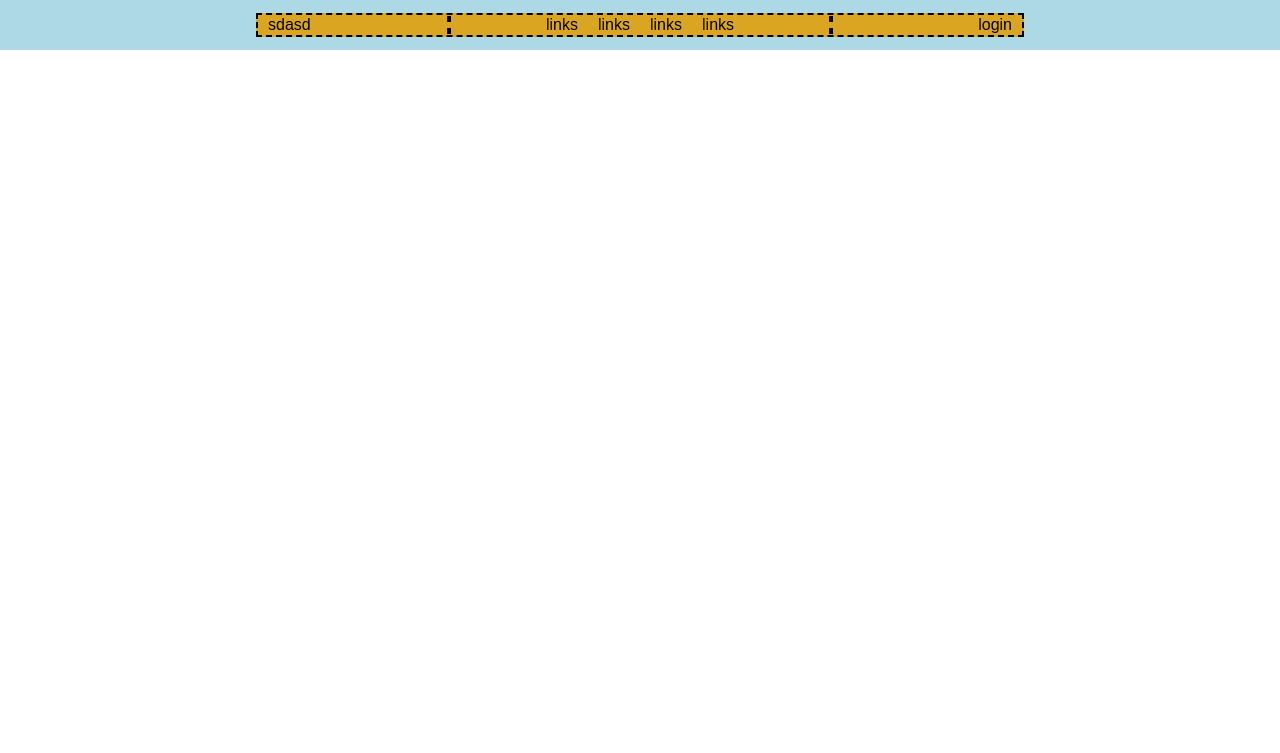
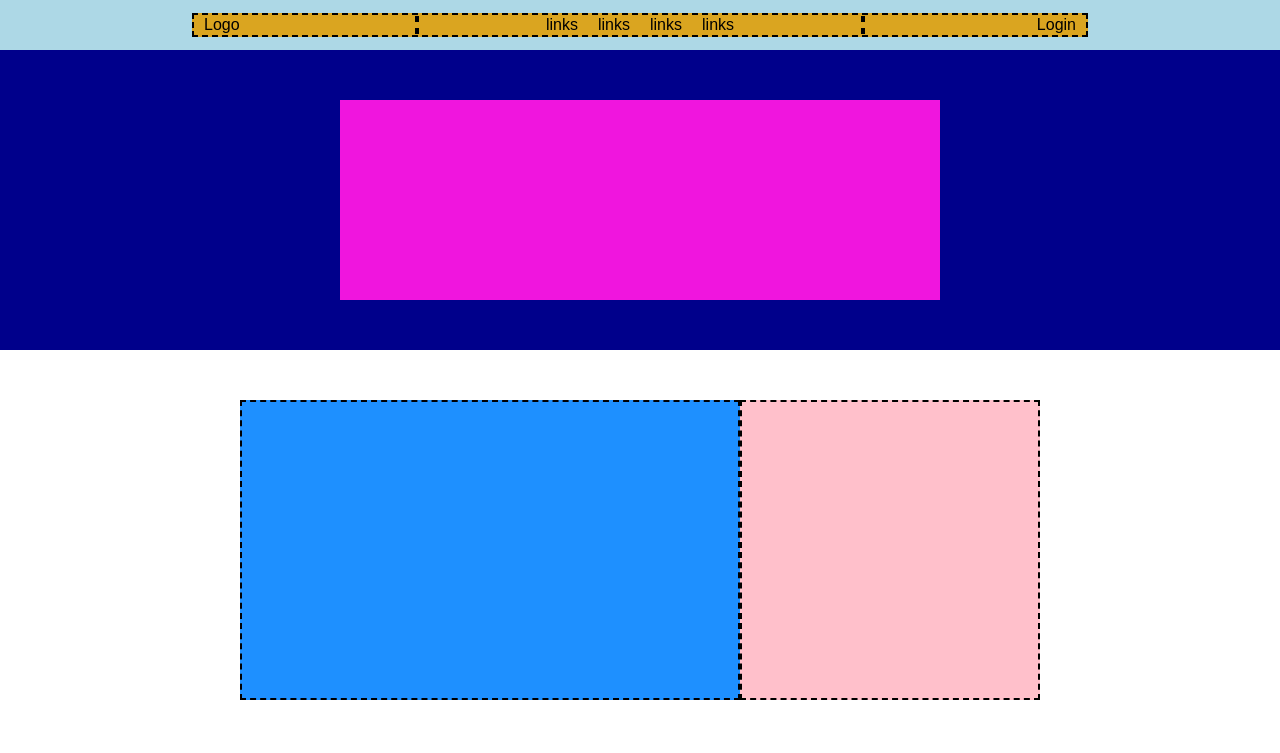
Before and after one commit to Gabrieleabu23/htmlcss-struttura-discord, a plain HTML site: page index.html in a window 1280 px wide. Drawn offline with Linux system fonts and the light colour scheme; a web font is replaced by a local one.

Commit message:
header complete and first main's section

```diff
--- a/css/style.css
+++ b/css/style.css
@@ -4,7 +4,7 @@
     padding: 0;
     font-family: 'Whitney', sans-serif;
 }
-header{
+#intestazione{
     /* debug */
     background-color: #add8e6;
     height: 50px;
@@ -15,7 +15,7 @@ header{
 }
 .container_nav{
     background-color: #daa520 ;
-    flex-basis: 60%;
+    flex-basis: 70%;
     /* height: 50px */
     align-items: center;
     /* justify-content: space-between; */
@@ -59,3 +59,45 @@ a{
     text-decoration: none;
     color: black;
 }
+#blu_square_header{
+    display: flex;
+    background-color: #00008b;
+    align-items: center;
+    justify-content: center;
+    height: 300px;
+}
+#violet_square_header{
+    display: flex;
+    align-items: center;
+    justify-content: center;
+    background-color: rgb(240, 21, 222);
+    /* justify-content: center; */
+    height: 200px;
+    width: 600px;
+}
+.square_main{
+    display: flex;
+    justify-content: center;
+    align-items: center;
+    height: 400px;
+}
+.square_pink_main{
+    background-color: #ffc0cb;
+    width: 300px;
+    height: 300px;
+    border: 2px dashed black;
+
+}
+.square_blue_main{
+    border: 2px dashed black;
+    background-color: #1e90ff;
+    width: 500px;
+    height: 300px;
+
+}
+/* .gray{
+    background-color:#d3d3d3;
+}
+.square_main.gray > .square_pink_main{
+    order:-1
+} */
--- a/index.html
+++ b/index.html
@@ -11,21 +11,37 @@
 </head>
 <body>
     <header>
+        <section id="intestazione">
             <div class="container_nav">
                 <nav>
-                <div id="logo"><a href="#">sdasd</a></div>
+                    <div id="logo"><a href="#">Logo</a></div>
                     <ul id="links">
                         <li><a href="#">links</a></li>
                         <li><a href="#">links</a></li>
                         <li><a href="#">links</a></li>
                         <li><a href="#">links</a></li>
                     </ul>
-                <div id="login"><a href="#">login</a></div>
+                    <div id="login"><a href="#">Login</a></div>
                 </nav>
-            <!-- <section>
-                <div id="blu_square"></div>
-            </section> -->
             </div>
+        </section>
+        <section id="blu_square_header">
+            <div id="violet_square_header"></div>
+        </section>
     </header>
+    <main>
+        <div class="square_main">
+            <div class="square_blue_main"></div>
+            <div class="square_pink_main"></div>
+        </div>
+        <!-- <div class="square_main gray">
+            <div class="square_blue_main"></div>
+            <div class="square_pink_main"></div>
+        </div>
+        <div class="square_main">
+            <div class="square_blue_main"></div>
+            <div class="square_pink_main"></div>
+        </div> -->
+    </main>
 </body>
 </html>
```
Lines whose indentation alone changed are shown as unchanged.
